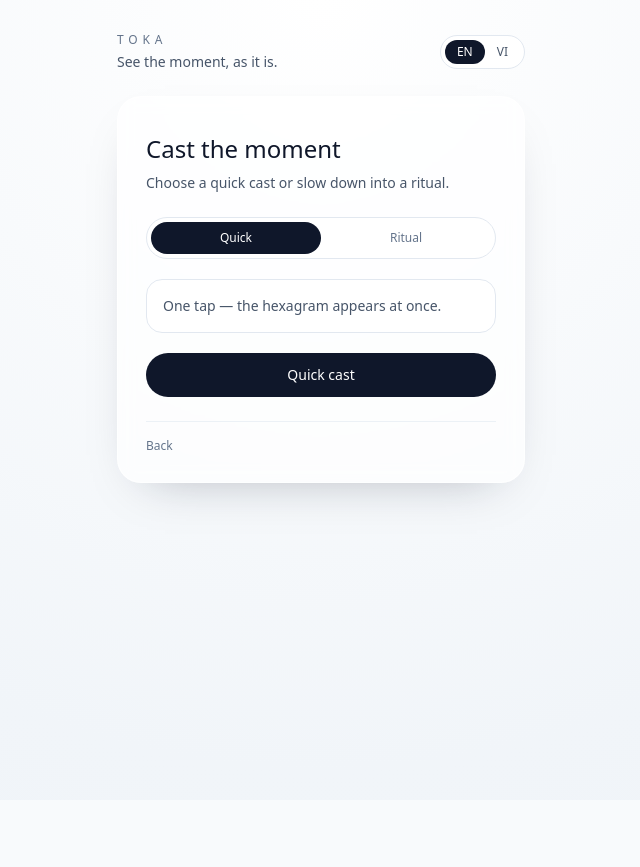
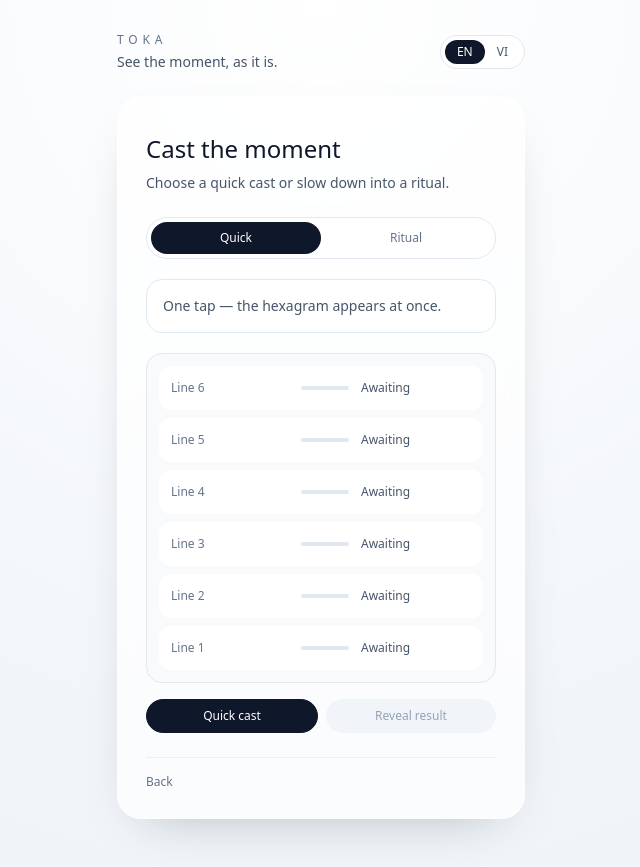
Before and after one commit to tn052002/toka.zorbatzu, a Next.js app in the folder toka/: page /moment/cast in a window 1280 px wide. Shown: the whole page, without its empty margins (319-959 px from the left). Before the commit the page ends 800 px from the top, so only its background shows below. Built offline with nearby package versions, Linux system fonts and the light colour scheme.

Commit message:
update casting UI

```diff
--- a/toka/src/components/CastRitual.tsx
+++ b/toka/src/components/CastRitual.tsx
@@ -1,8 +1,7 @@
 'use client';
 
-import Link from 'next/link';
 import { useRouter } from 'next/navigation';
-import { useEffect, useMemo, useState } from 'react';
+import { useEffect, useMemo, useRef, useState } from 'react';
 import { castLineValue, castQuickValues, computeCastResult } from '@/lib/iching/cast';
 import { useDraftMoment } from '@/lib/moment/useDraftMoment';
 import type { LineValue } from '@/lib/iching';
@@ -24,98 +23,117 @@ export default function CastRitual() {
     setAiStatus,
   } = useDraftMoment();
   const [mode, setMode] = useState<Mode>('quick');
-  const [ritualLines, setRitualLines] = useState<LineValue[]>([]);
+  const [displayLines, setDisplayLines] = useState<LineValue[]>([]);
+  const [quickCasting, setQuickCasting] = useState(false);
   const [loading, setLoading] = useState(false);
+  const quickTimerRef = useRef<ReturnType<typeof setInterval> | null>(null);
+  const initializedRef = useRef(false);
   const { lang, t } = useI18n();
 
   const describeLine = (value: LineValue) => {
-    const isYang = value === 7 || value === 9;
-    const changing = value === 6 || value === 9;
-    const baseLabel = isYang ? t('cast_yang') : t('cast_yin');
-    return {
-      label: changing ? `${baseLabel} - ${t('cast_changing')}` : baseLabel,
-      changing,
-    };
+    if (value === 7) {
+      return t('cast_line_value_yang');
+    }
+    if (value === 8) {
+      return t('cast_line_value_yin');
+    }
+    if (value === 9) {
+      return t('cast_line_value_yang_changing');
+    }
+    return t('cast_line_value_yin_changing');
   };
 
   useEffect(() => {
+    if (initializedRef.current) {
+      return;
+    }
+    initializedRef.current = true;
     const seeded = initDraft();
     if (seeded.cast_mode) {
       setMode(seeded.cast_mode);
     }
     if (seeded.lines && seeded.lines.length > 0) {
-      setRitualLines(seeded.lines as LineValue[]);
+      setDisplayLines(seeded.lines as LineValue[]);
     }
   }, [initDraft]);
 
-  const nextIndex = ritualLines.length;
-  const ritualComplete = ritualLines.length === 6;
+  useEffect(() => {
+    return () => {
+      if (quickTimerRef.current) {
+        clearInterval(quickTimerRef.current);
+      }
+    };
+  }, []);
 
-  const handleQuickCast = async () => {
-    if (loading) {
+  const ritualComplete = displayLines.length === 6;
+
+  const startQuickReveal = () => {
+    if (loading || quickCasting) {
       return;
     }
-    setLoading(true);
-    const lines = castQuickValues();
-    const result = computeCastResult(lines);
+    if (quickTimerRef.current) {
+      clearInterval(quickTimerRef.current);
+      quickTimerRef.current = null;
+    }
+
+    const quickValues = castQuickValues();
+    let pointer = 0;
+
     setCastMode('quick');
-    const nextDraft = setCastResult(result);
-    const input = buildInterpretInput(nextDraft, lang);
-    if (input) {
-      setAiStatus('loading');
-      try {
-        const output = await requestInterpretation(input);
-        if (output) {
-          setAiOutput(output);
-        } else {
-          setAiStatus('error');
+    clearCastResult();
+    setDisplayLines([]);
+    setLines([]);
+    setQuickCasting(true);
+
+    quickTimerRef.current = setInterval(() => {
+      pointer += 1;
+      const next = quickValues.slice(0, pointer);
+      setDisplayLines(next);
+      setLines(next);
+
+      if (pointer >= quickValues.length) {
+        if (quickTimerRef.current) {
+          clearInterval(quickTimerRef.current);
+          quickTimerRef.current = null;
         }
-      } catch {
-        setAiStatus('error');
+        setQuickCasting(false);
       }
-    } else {
-      setAiStatus('error');
-    }
-    setLoading(false);
-    router.push('/moment/result');
+    }, 1000);
   };
 
-  const handleFlip = (index: number) => {
-    if (index !== ritualLines.length || ritualComplete) {
+  const handleRitualFlip = () => {
+    if (loading || mode !== 'ritual') {
       return;
     }
+    if (ritualComplete) {
+      setDisplayLines([]);
+      setLines([]);
+      clearCastResult();
+      return;
+    }
+    setCastMode('ritual');
     const nextValue = castLineValue();
-    setRitualLines((current) => {
+    setDisplayLines((current) => {
       const next = [...current, nextValue];
       setLines(next);
       return next;
     });
   };
 
-  const handleRitualReset = () => {
-    setRitualLines([]);
-    setCastMode('ritual');
-    clearCastResult();
-    setLines([]);
-  };
-
-  const ritualResult = useMemo(() => {
+  const castResult = useMemo(() => {
     if (!ritualComplete) {
       return null;
     }
-    return computeCastResult(ritualLines);
-  }, [ritualComplete, ritualLines]);
+    return computeCastResult(displayLines);
+  }, [displayLines, ritualComplete]);
 
-  const handleRitualComplete = async () => {
-    if (!ritualResult) {
-      return;
-    }
-    if (loading) {
+  const handleReveal = async () => {
+    if (!castResult || loading || quickCasting) {
       return;
     }
     setLoading(true);
-    setCastMode('ritual');
-    const nextDraft = setCastResult(ritualResult);
+    setCastMode(mode);
+    const nextDraft = setCastResult(castResult);
     const input = buildInterpretInput(nextDraft, lang);
     if (input) {
       setAiStatus('loading');
@@ -147,6 +165,14 @@ export default function CastRitual() {
             onClick={() => {
               setMode(option);
               setCastMode(option);
+              setDisplayLines([]);
+              setLines([]);
+              clearCastResult();
+              setQuickCasting(false);
+              if (quickTimerRef.current) {
+                clearInterval(quickTimerRef.current);
+                quickTimerRef.current = null;
+              }
             }}
             disabled={loading}
             className={`flex-1 rounded-full px-3 py-2 transition focus-visible:outline-none focus-visible:ring-2 focus-visible:ring-slate-400/60 ${
@@ -162,51 +188,42 @@ export default function CastRitual() {
         {mode === 'quick' ? t('cast_quick_helper') : t('cast_ritual_helper')}
       </div>
 
-      {mode === 'ritual' ? (
       <div className="space-y-4">
-          <div className="grid grid-cols-3 gap-3">
+        <div className="flex flex-col-reverse gap-2 rounded-2xl border border-slate-200 bg-slate-50 px-3 py-3">
           {Array.from({ length: 6 }, (_, index) => {
-              const value = ritualLines[index];
-              const status = value ? describeLine(value) : null;
-              const isActive = index === nextIndex && !ritualComplete;
+            const value = displayLines[index];
             const isYang = value === 7 || value === 9;
             const isChanging = value === 6 || value === 9;
+
             return (
-                <button
+              <div
                 key={`line-${index}`}
-                  type="button"
-                  onClick={() => handleFlip(index)}
-                  disabled={loading}
-                  className={`flex min-h-[96px] flex-col items-center justify-center rounded-2xl border px-3 py-3 text-xs focus-visible:outline-none focus-visible:ring-2 focus-visible:ring-slate-400/60 ${
-                    isActive
-                      ? 'border-slate-900 bg-slate-900 text-white'
-                      : 'border-slate-200 bg-white text-slate-600'
-                  }`}
+                className="flex min-h-[44px] items-center justify-between rounded-xl bg-white px-3 py-2"
               >
-                  <span className="text-[10px] uppercase tracking-[0.3em] text-slate-400">
+                <span className="text-xs text-slate-500">
                   {t('cast_line')} {index + 1}
                 </span>
-                  <span className="mt-2 flex flex-col gap-1">
+                <div className="flex items-center gap-3">
                   {value ? (
                     isYang ? (
                       <span
-                          className={`h-1 w-10 rounded-full ${
+                        className={`h-1 w-12 rounded-full ${
                           isChanging
                             ? 'bg-slate-900 shadow-[0_0_12px_rgba(15,23,42,0.45)]'
                             : 'bg-slate-700'
                         }`}
                       />
                     ) : (
-                        <span className="flex items-center justify-center gap-2">
+                      <span className="flex items-center gap-2">
                         <span
-                            className={`h-1 w-4 rounded-full ${
+                          className={`h-1 w-5 rounded-full ${
                             isChanging
                               ? 'bg-slate-900 shadow-[0_0_12px_rgba(15,23,42,0.45)]'
                               : 'bg-slate-700'
                           }`}
                         />
                         <span
-                            className={`h-1 w-4 rounded-full ${
+                          className={`h-1 w-5 rounded-full ${
                             isChanging
                               ? 'bg-slate-900 shadow-[0_0_12px_rgba(15,23,42,0.45)]'
                               : 'bg-slate-700'
@@ -215,31 +232,54 @@ export default function CastRitual() {
                       </span>
                     )
                   ) : (
-                      <span className="h-1 w-10 rounded-full bg-slate-200" />
+                    <span className="h-1 w-12 rounded-full bg-slate-200" />
                   )}
+                  <span className="w-[110px] text-left text-xs text-slate-600">
+                    {value ? describeLine(value) : t('cast_waiting')}
                   </span>
-                  <span className="mt-2 text-xs">
-                    {status ? status.label : isActive ? t('cast_tap') : t('cast_waiting')}
-                  </span>
-                </button>
+                </div>
+              </div>
             );
           })}
         </div>
+
         <div className="flex gap-2">
-            {/* <button
-              type="button"
-              onClick={handleRitualReset}
-              disabled={loading}
-              className="flex-1 rounded-full border border-slate-200 bg-white px-3 py-2 text-xs text-slate-600 focus-visible:outline-none focus-visible:ring-2 focus-visible:ring-slate-400/60"
-            >
-              {t('cast_reset')}
-            </button> */}
+          {mode === 'quick' ? (
             <button
               type="button"
-              onClick={handleRitualComplete}
-              disabled={!ritualComplete || loading}
+              onClick={startQuickReveal}
+              disabled={loading || quickCasting}
+              className={`flex-1 rounded-full border px-3 py-2 text-xs focus-visible:outline-none focus-visible:ring-2 focus-visible:ring-slate-400/60 disabled:text-slate-400 ${
+                !ritualComplete
+                  ? 'border-slate-900 bg-slate-900 text-white'
+                  : 'border-slate-200 bg-white text-slate-600'
+              }`}
+            >
+              {t('cast_quick_button')}
+            </button>
+          ) : (
+            <button
+              type="button"
+              onClick={handleRitualFlip}
+              disabled={loading}
+              className={`flex-1 rounded-full border px-3 py-2 text-xs focus-visible:outline-none focus-visible:ring-2 focus-visible:ring-slate-400/60 disabled:text-slate-400 ${
+                !ritualComplete
+                  ? 'border-slate-900 bg-slate-900 text-white'
+                  : 'border-slate-200 bg-white text-slate-600'
+              }`}
+            >
+              {ritualComplete
+                ? t('cast_reset')
+                : t('cast_ritual_counter', { counter: displayLines.length + 1 })}
+            </button>
+          )}
+
+          <button
+            type="button"
+            onClick={handleReveal}
+            disabled={!ritualComplete || loading || quickCasting}
             className={`flex-1 rounded-full px-3 py-2 text-xs focus-visible:outline-none focus-visible:ring-2 focus-visible:ring-slate-400/60 ${
-                ritualComplete && !loading
+              ritualComplete && !loading && !quickCasting
                 ? 'bg-slate-900 text-white'
                 : 'bg-slate-100 text-slate-400'
             }`}
@@ -247,29 +287,7 @@ export default function CastRitual() {
             {t('cast_reveal')}
           </button>
         </div>
-          {/* <p className="text-xs text-slate-500">{t('cast_hint')}</p> */}
       </div>
-      ) : null}
-
-      {mode === 'quick' ? (
-        <button
-          type="button"
-          onClick={handleQuickCast}
-          disabled={loading}
-          className="w-full rounded-full bg-slate-900 px-4 py-3 text-sm text-white transition hover:bg-slate-800 focus-visible:outline-none focus-visible:ring-2 focus-visible:ring-slate-400/60 disabled:bg-slate-400"
-        >
-          {t('cast_quick_button')}
-        </button>
-      ) : null}
-
-      {/* <div className="flex items-center justify-between text-xs text-slate-500">
-        <Link
-          href="/moment/question"
-          className={`hover:text-slate-700 ${loading ? 'pointer-events-none opacity-50' : ''}`}
-        >
-          {t('cast_back')}
-        </Link>
-      </div> */}
     </div>
   );
 }
--- a/toka/src/locales/en.json
+++ b/toka/src/locales/en.json
@@ -42,6 +42,11 @@
   "cast_changing": "Changing",
   "cast_yang": "Yang — unbroken",
   "cast_yin": "Yin — broken",
+  "cast_line_value_yang": "Yang",
+  "cast_line_value_yin": "Yin",
+  "cast_line_value_yang_changing": "Yang - Changing",
+  "cast_line_value_yin_changing": "Yin - Changing",
+  "cast_ritual_counter": "Cast Line {counter}",
   "cast_hint": "Tap each line from the bottom. Each tap reveals the next line.",
   "cast_back": "Back",
   "cast_result": "Result",
```
Also changed, not shown: toka/src/locales/vi.json (+6 -1 lines), 1 other file (tests, documents, lock files or other folders). Lines whose indentation alone changed are shown as unchanged.
